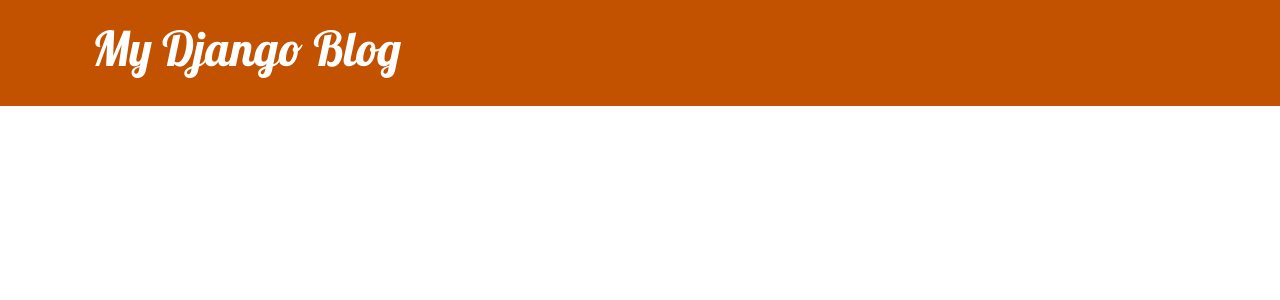
After one commit to Gabryelx7/my-first-blog, a Django app: template blog/templates/blog/base.html in a window 1280 px wide. The commit adds this page. Shown: the top 300 px of the page. Run offline with Django 5.2, Linux system fonts and the light colour scheme; the template is opened without the code that fills it, so the values that code supplies are empty.

Commit message:
Added view and template for detailed blog post as well as CSS for the site

```diff
--- /dev/null
+++ b/blog/static/css/blog.css
@@ -0,0 +1,70 @@
+.page-header {
+    background-color: #C25100;
+    margin-top: 0;
+    margin-bottom: 40px;
+    padding: 20px 20px 20px 40px;
+}
+
+.page-header h1,
+.page-header h1 a,
+.page-header h1 a:visited,
+.page-header h1 a:active {
+    color: #ffffff;
+    font-size: 36pt;
+    text-decoration: none;
+}
+
+h1,
+h2,
+h3,
+h4 {
+    font-family: 'Lobster', cursive;
+}
+
+.date {
+    color: #828282;
+}
+
+.save {
+    float: right;
+}
+
+.post-form textarea,
+.post-form input {
+    width: 100%;
+}
+
+.top-menu,
+.top-menu:hover,
+.top-menu:visited {
+    color: #ffffff;
+    float: right;
+    font-size: 26pt;
+    margin-right: 20px;
+}
+
+.post {
+    margin-bottom: 70px;
+}
+
+.post h2 a,
+.post h2 a:visited {
+    color: #000000;
+}
+
+.post > .date,
+.post > .actions {
+    float: right;
+}
+
+.btn-secondary,
+.btn-secondary:visited {
+    color: #C25100;
+    background: none;
+    border-color: #C25100;
+}
+
+.btn-secondary:hover {
+    color: #FFFFFF;
+    background-color: #C25100;
+}
--- /dev/null
+++ b/blog/templates/blog/base.html
@@ -0,0 +1,25 @@
+{% load static %}
+<!DOCTYPE html>
+<html>
+    <head>
+        <title>My Django blog</title>
+        <link rel="stylesheet" href="https://cdn.jsdelivr.net/npm/bootstrap@5.1.3/dist/css/bootstrap.min.css" integrity="sha384-1BmE4kWBq78iYhFldvKuhfTAU6auU8tT94WrHftjDbrCEXSU1oBoqyl2QvZ6jIW3" crossorigin="anonymous">
+        <link rel="stylesheet" href="https://fonts.googleapis.com/css?family=Lobster&subset=latin,latin-ext">
+        <link rel="stylesheet" href="{% static 'css/blog.css' %}">
+    </head>
+    <body>
+        <header class="page-header">
+          <div class="container">
+              <h1><a href="/">My Django Blog</a></h1>
+          </div>
+        </header>
+        <main class="container">
+            <div class="row">
+                <div class="col">
+                {% block content %}
+                {% endblock %}
+                </div>
+            </div>
+        </main>
+    </body>
+</html>
--- a/blog/urls.py
+++ b/blog/urls.py
@@ -3,4 +3,5 @@ from . import views
 
 urlpatterns = [
     path('', views.post_list, name='post_list'),
+    path('post/<int:pk>/', views.post_detail, name='post_detail'),
 ]
--- a/blog/views.py
+++ b/blog/views.py
@@ -1,7 +1,11 @@
-from django.shortcuts import render
+from django.shortcuts import render, get_object_or_404
 from django.utils import timezone
 from .models import Post
 
 def post_list(request):
     posts = Post.objects.filter(published_date__lte=timezone.now()).order_by('published_date')
     return render(request, 'blog/post_list.html', {'posts':posts})
+
+def post_detail(request, pk):
+    post = get_object_or_404(Post, pk=pk)
+    return render(request, 'blog/post_detail.html', {'post': post})
```
Also changed, not shown: blog/templates/blog/post_detail.html (added, +13 -0 lines), blog/templates/blog/post_list.html (+12 -18 lines).
